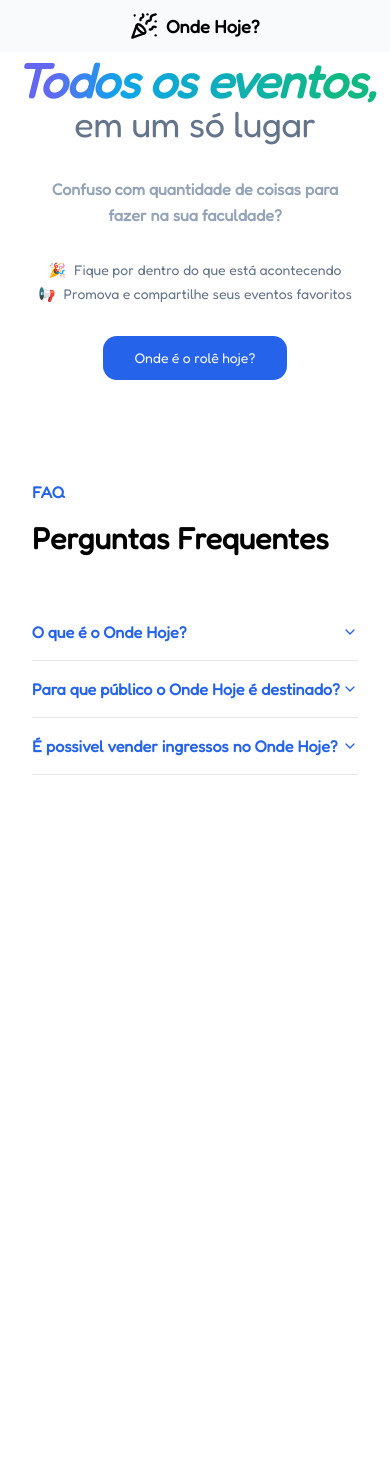
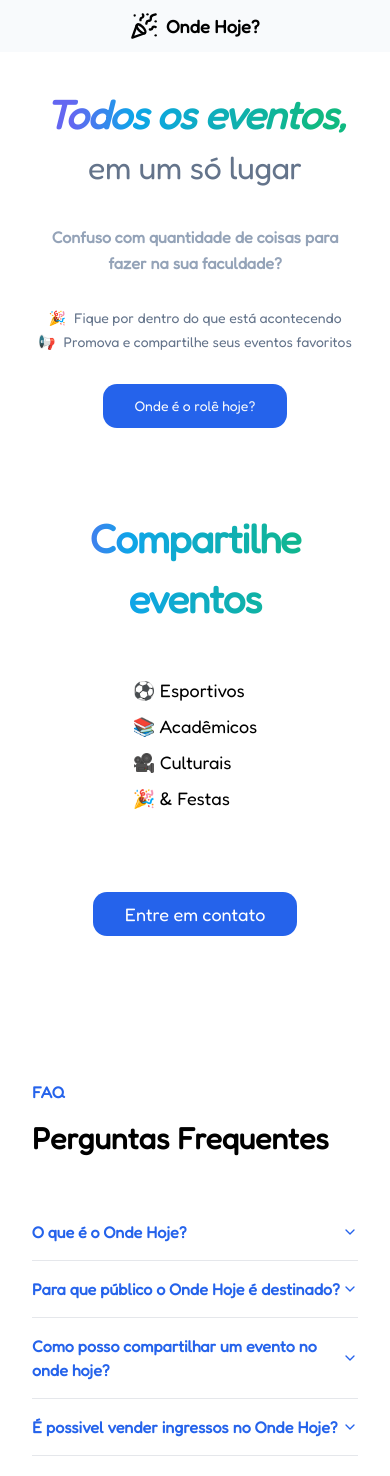
Before and after one commit to perebaj/ondehj-front, a Next.js app: page / in a window 390 px wide. Shown: the top 1476 px of the page. Before the commit the page ends 871 px from the top, so only its background shows below. Built offline with nearby package versions, Linux system fonts and the light colour scheme.

Commit message:
:sparkles: add tiny adjusts landing page

```diff
--- a/src/app/page.tsx
+++ b/src/app/page.tsx
@@ -1,6 +1,7 @@
 'use client'
 import { motion } from 'framer-motion'
 import { PartyPopper } from 'lucide-react'
+import Link from 'next/link'
 
 import {
   Accordion,
@@ -9,7 +10,6 @@ import {
   AccordionTrigger,
 } from '@/components/ui/accordion'
 import { Button } from '@/components/ui/button'
-
 export default function LandingPage() {
   return (
     <div>
@@ -22,13 +22,13 @@ export default function LandingPage() {
             </a>
           </div>
           <div className="hidden lg:flex lg:items-center lg:justify-center lg:gap-12">
-            <a href="/#pricing" className="no-underline hover:underline">
-              Preço
+            <a href="/#share" className="no-underline hover:underline">
+              Quero Compartilhar
             </a>
             <a
               className="no-underline hover:underline"
               title="FAQ"
-              href="/#faq"
+              href="/#share"
             >
               FAQ
             </a>
@@ -46,14 +46,14 @@ export default function LandingPage() {
               whileTap={{ scale: 0.9 }}
             >
               <Button size={'sm'}>
-                <a href="/events">Entrar</a>
+                <Link href={'/events'}>Entrar</Link>
               </Button>
             </motion.button>
           </div>
         </nav>
       </header>
       <section id="info">
-        <div className="relative z-10 mx-auto  flex w-full  flex-col items-center justify-center gap-16 p-1 lg:gap-20 lg:px-8 lg:py-32">
+        <div className="py-18 relative z-10  mx-auto flex w-full flex-col items-center justify-center gap-16 px-4  py-8 lg:gap-20 lg:px-8 lg:py-32">
           <motion.div
             initial={{ scale: 0.8 }}
             animate={{ opacity: 1, scale: 1.0 }}
@@ -61,11 +61,11 @@ export default function LandingPage() {
           >
             <div className="relative flex flex-col items-center justify-center gap-8 text-center lg:gap-12">
               <h1 className="gap-2 tracking-tight ">
-                <span className="max-w-full bg-gradient-to-r from-indigo-500 from-10% via-sky-500 via-30% to-emerald-500 to-90% bg-clip-text px-1 text-5xl font-black italic tracking-tight text-transparent lg:text-9xl">
-                  Todos os eventos, <span> </span>
+                <span className="max-w-full bg-gradient-to-r from-indigo-500 from-10% via-sky-500 via-30% to-emerald-500 to-90% bg-clip-text px-1 text-[40px] font-black italic tracking-tight text-transparent lg:text-9xl">
+                  Todos os eventos,
                   <br />
                 </span>
-                <span className="text-4xl text-slate-500 lg:text-8xl">
+                <span className="text-[32px] text-slate-500 lg:text-8xl">
                   em um <span> só lugar</span>
                 </span>
               </h1>
@@ -87,17 +87,35 @@ export default function LandingPage() {
                 whileTap={{ scale: 0.9 }}
               >
                 <Button size={'lg'} className="">
-                  <a href="/events" className="text-sm lg:text-base">
+                  <Link className="text-sm lg:text-base" href="/events">
                     Onde é o rolê hoje?
-                  </a>
+                  </Link>
                 </Button>
               </motion.button>
             </div>
           </motion.div>
         </div>
       </section>
+      <section id="share" className="bg-slate-100"></section>
+      <div className="relative z-10 mx-auto flex max-w-7xl flex-col items-center justify-center gap-6 px-8 py-12 lg:py-32">
+        <h1 className="flex items-center justify-center bg-gradient-to-r from-indigo-500 from-10% via-sky-500 via-30% to-emerald-500 to-90% bg-clip-text px-4 pb-6 text-center text-[40px] font-black tracking-tight text-transparent lg:max-w-7xl lg:text-7xl">
+          Compartilhe eventos
+        </h1>
+        <ul className="flex  flex-col items-start justify-start space-y-2 pb-14 text-lg lg:text-xl">
+          <li>⚽ Esportivos</li>
+          <li>📚 Acadêmicos</li>
+          <li>🎥 Culturais</li>
+          <li>🎉 & Festas</li>
+        </ul>
+        <motion.button whileHover={{ scale: 1.2 }} whileTap={{ scale: 0.9 }}>
+          <Button className=" text-lg text-white" size={'lg'}>
+            <Link href="https://www.instagram.com/ondehoje/">
+              Entre em contato
+            </Link>
+          </Button>
+        </motion.button>
+      </div>
       {/* <section id="pricing" className="bg-slate-100">
-        <div className="mx-auto flex max-w-7xl flex-col gap-12 px-8 py-24 md:flex-row">
           <div className=" relative z-10 mx-auto flex max-w-5xl flex-col items-center justify-center gap-8  px-8 py-12 lg:gap-12 lg:py-32">
             <div className="absolute inset-0 flex rotate-12 transform ">
               <span
@@ -194,26 +212,23 @@ export default function LandingPage() {
                   </p>
                 </AccordionContent>
               </AccordionItem>
-              {/* <AccordionItem value="item-3">
+              <AccordionItem value="item-3">
                 <AccordionTrigger className="text-start font-bold text-primary">
-                  O Onde Hoje é pago?
+                  Como posso compartilhar um evento no onde hoje?
                 </AccordionTrigger>
                 <AccordionContent>
                   <p>
-                    <span className="font-extrabold">
-                      De graça até final de março, mas
-                    </span>{' '}
-                    <span className="font-bold">Sim. </span>
-                    <br />O onde hoje cobra uma
-                    <span className="font-bold">
-                      {' '}
-                      um valor único de R$ 30,00,{' '}
-                    </span>
-                    <span> por usuário. </span>
-                    Pague uma vez, use para sempre
+                    <span className="font-bold">É simples. </span> Basta{' '}
+                    <Link
+                      href="https://www.instagram.com/ondehoje/"
+                      className="font-bold text-blue-500 no-underline hover:underline"
+                    >
+                      entrar em contato
+                    </Link>
+                    , passar as informações do evento e pronto!
                   </p>
                 </AccordionContent>
-              </AccordionItem> */}
+              </AccordionItem>
               <AccordionItem value="item-4">
                 <AccordionTrigger className="text-start font-bold text-primary">
                   É possivel vender ingressos no Onde Hoje?
```
